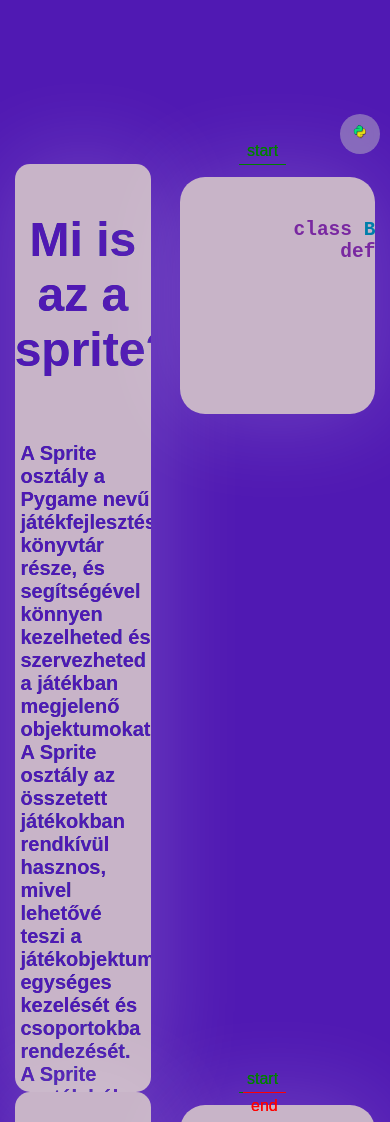
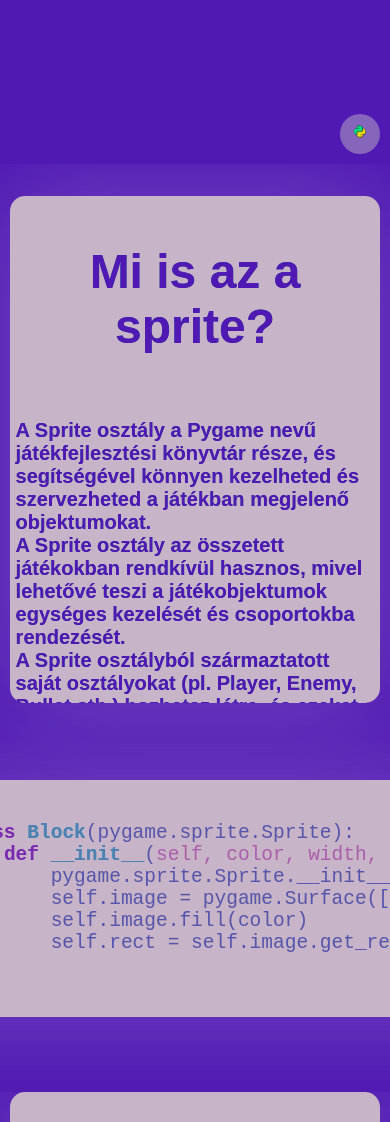
Before and after one commit to Benceszalaiii/HTML-PPT-Project, a website: page index.html in a window 390 px wide. Shown: the part 680-1802 px from the top of the page. Drawn offline with nearby package versions, Linux system fonts and the light colour scheme; a script that the page names is missing; a web font is replaced by a local one.

Commit message:
responsive pt1

```diff
--- a/index.html
+++ b/index.html
@@ -3,6 +3,7 @@
 <head>
     <meta charset="UTF-8">
     <title>PyGame</title>
+    <meta name="viewport" content="width=device-width, initial-scale=1.0" />
     <link rel="stylesheet" href="style.css">
     <script src="https://cdnjs.cloudflare.com/ajax/libs/parallax/3.1.0/parallax.min.js"></script>
     <script src="https://cdnjs.cloudflare.com/ajax/libs/jquery/2.1.3/jquery.min.js"></script>
--- a/script.js
+++ b/script.js
@@ -1,10 +1,9 @@
 gsap.registerPlugin(ScrollTrigger);
 const default_start = "top center"
 const default_end = "bottom center"
-
-
-
-function createSplitScreenAnimation(textCard, codeCard, text_y, code_y, startsat, endsat) {
+let mm = gsap.matchMedia()
+mm.add("(max-width: 719px)", {
+    function createSplitScreenAnimation(textCard, codeCard, text_y, code_y, startsat, endsat) {
     const tl = gsap.timeline({
         scrollTrigger: {
             trigger: textCard,
@@ -32,3 +31,4 @@
 createSplitScreenAnimation("#textcard1", "#codeCard1", -15, -35, default_start, default_end);
 createSplitScreenAnimation("#textcard2", "#codeCard2", -15, -55, default_start, default_end);
 createSplitScreenAnimation("#textcard3", "#codeCard3", -15, -40, default_start, default_end);
+})
--- a/style.css
+++ b/style.css
@@ -745,5 +745,25 @@
 footer ul {
   list-style-type: none;
 }
-
+@media (max-width: 719px){
+  .section2 .textcard{
+    width: 95%;
+    max-height: 60vh;
+    max-width: 95%;
+    overflow: auto;
+  }
+  .section2 {
+    overflow-y: hidden;
+    width: 100vw;
+    display: flex;
+    flex-direction: column;
+    align-items: center;
+  }
+  .section2 code {
+    width: 85%;
+    max-width: 85%;
+    max-height: 50vh;
+    margin-left: 10vw;
+  }
+}
 /*# sourceMappingURL=style.css.map */
```
